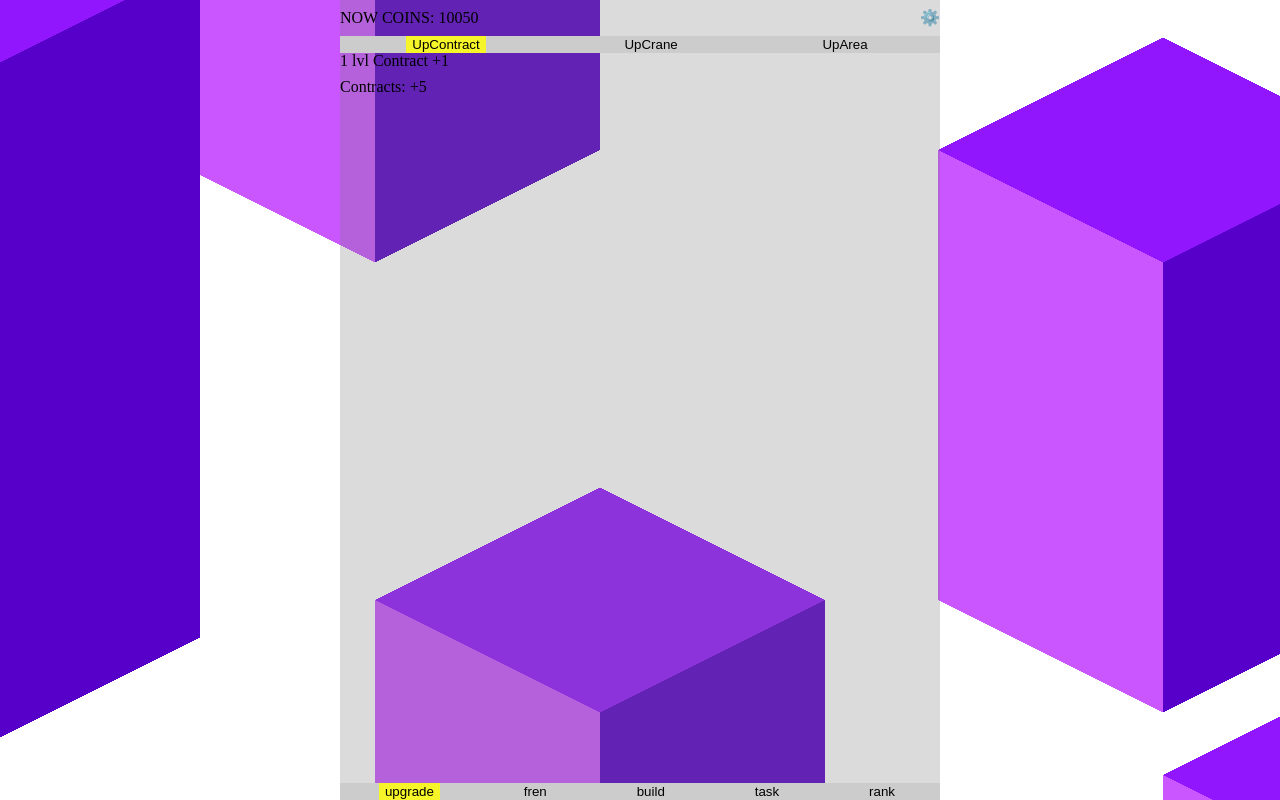
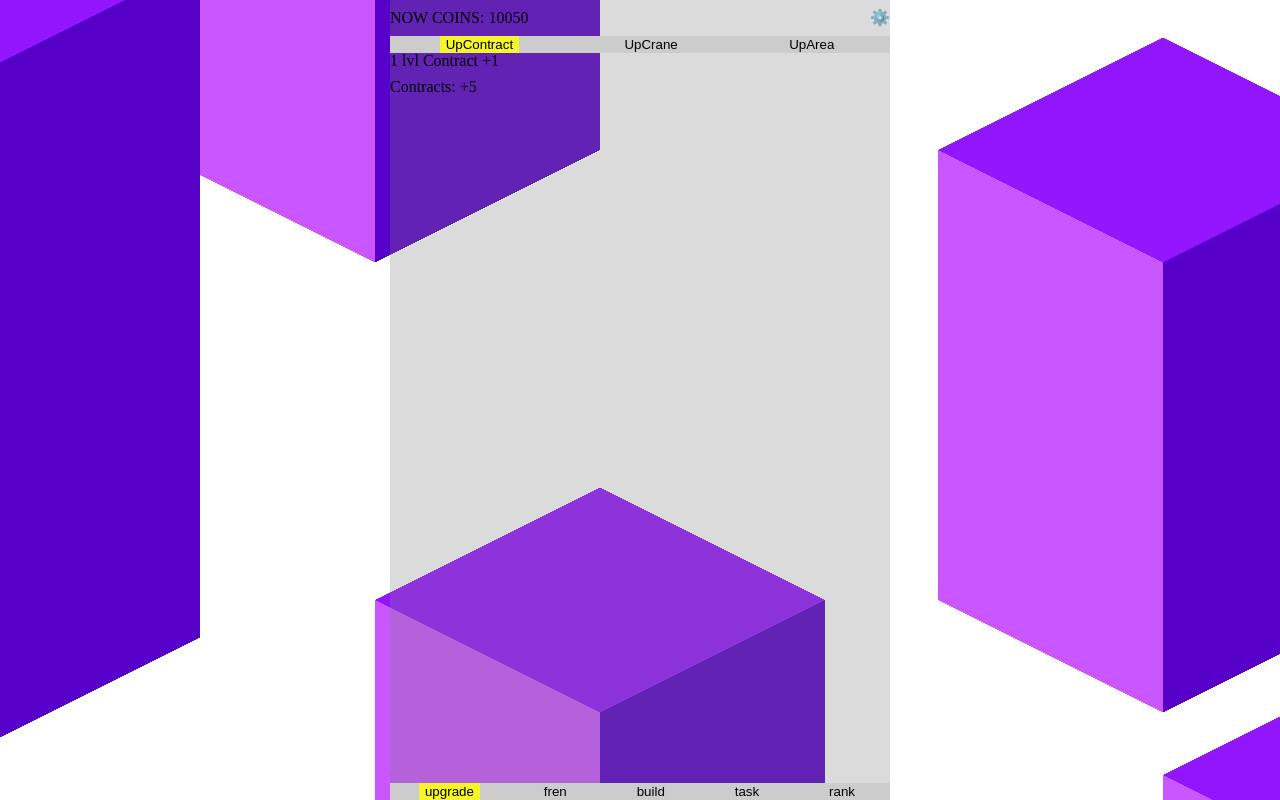
Before and after one commit to tyanva/bot, a plain HTML site: page index.html in a window 1280 px wide. Drawn offline with Linux system fonts and the light colour scheme.

Commit message:
new width app

```diff
--- a/styles.css
+++ b/styles.css
@@ -1,5 +1,5 @@
-/* Для экранов шириной 600 пикселей или меньше */
-@media (max-width: 600px) {
+/* Для экранов шириной xxx пикселей или меньше */
+@media (max-width: 500px) {
     body {
         max-width: 100%; /* Занимает всю ширину экрана */
         margin: 0; /* Убирает внешние отступы */
@@ -11,10 +11,10 @@
     }
 }
 
-/* Для экранов шире 600 пикселей */
-@media (min-width: 601px) {
+/* Для экранов шире xxx пикселей */
+@media (min-width: 501px) {
     #app {
-        max-width: 600px; /* Ограничивает ширину контейнера до 600 пикселей */
+        max-width: 500px; /* Ограничивает ширину контейнера до 600 пикселей */
         margin: 0 auto; /* Центрирует контейнер */
     }
 }
```
